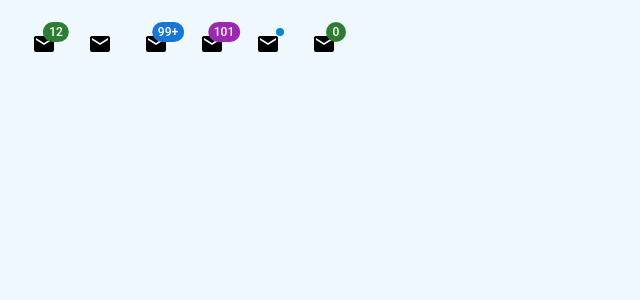
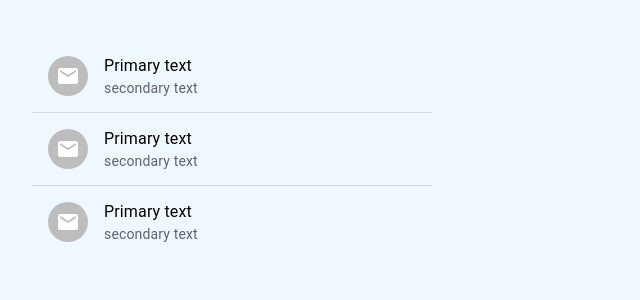
Before and after one commit to mentorvikash/react-mui-youtube, a React (Create React App) app: page / in a window 1280 px wide. Shown: the top 300 px of the page, without its empty margins (0-640 px from the left). Built offline with nearby package versions, Linux system fonts and the light colour scheme.

Commit message:
mui list lession

```diff
--- a/src/App.tsx
+++ b/src/App.tsx
@@ -1,6 +1,7 @@
 import React from "react";
 import "./App.css";
-import MuiBatch from "./components/D27Badge/MuiBadge";
+import MuiList from "./components/D28List/MuIList";
+// import MuiBatch from "./components/D27Badge/MuiBadge";
 // import MuiBottomNavigatoin from "./components/D26BottomNavigatoin/MuiBottomNavigatoin";
 // import MuiAvatar from "./components/D25Avatar/MuiAvatar";
 // import MuiSpeedDial from "./components/D24SpeedDial/MuiSpeedDial";
@@ -58,7 +59,9 @@ function App() {
       {/* <MuiSpeedDial /> */}
       {/* <MuiAvatar /> */}
       {/* <MuiBottomNavigatoin /> */}
-      <MuiBatch />
+      {/* <MuiBatch /> */}
+      <MuiList />
+
     </div>
   );
 }
--- /dev/null
+++ b/src/components/D28List/MuIList.tsx
@@ -0,0 +1,64 @@
+// Display data as list in material UI
+
+import React from "react";
+import {
+  Box,
+  List,
+  ListItem,
+  ListItemText,
+  ListItemIcon,
+  ListItemAvatar,
+  Avatar,
+  Divider,
+  ListItemButton,
+} from "@mui/material";
+import { Mail } from "@mui/icons-material";
+
+function MuiList() {
+  return (
+    <Box width={"400px"} bgcolor="efefef">
+      <List>
+        <ListItem disablePadding color="success">
+          <ListItemButton>
+            <ListItemIcon>
+              <ListItemAvatar>
+                <Avatar>
+                  <Mail />
+                </Avatar>
+              </ListItemAvatar>
+            </ListItemIcon>
+            <ListItemText primary="Primary text" secondary="secondary text" />
+          </ListItemButton>
+        </ListItem>
+
+        <Divider />
+
+        <ListItem>
+          <ListItemIcon>
+            <ListItemAvatar>
+              <Avatar>
+                <Mail />
+              </Avatar>
+            </ListItemAvatar>
+          </ListItemIcon>
+
+          <ListItemText primary="Primary text" secondary="secondary text" />
+        </ListItem>
+        <Divider />
+        <ListItem>
+          <ListItemIcon>
+            <ListItemAvatar>
+              <Avatar>
+                <Mail />
+              </Avatar>
+            </ListItemAvatar>
+          </ListItemIcon>
+
+          <ListItemText primary="Primary text" secondary="secondary text" />
+        </ListItem>
+      </List>
+    </Box>
+  );
+}
+
+export default MuiList;
```
